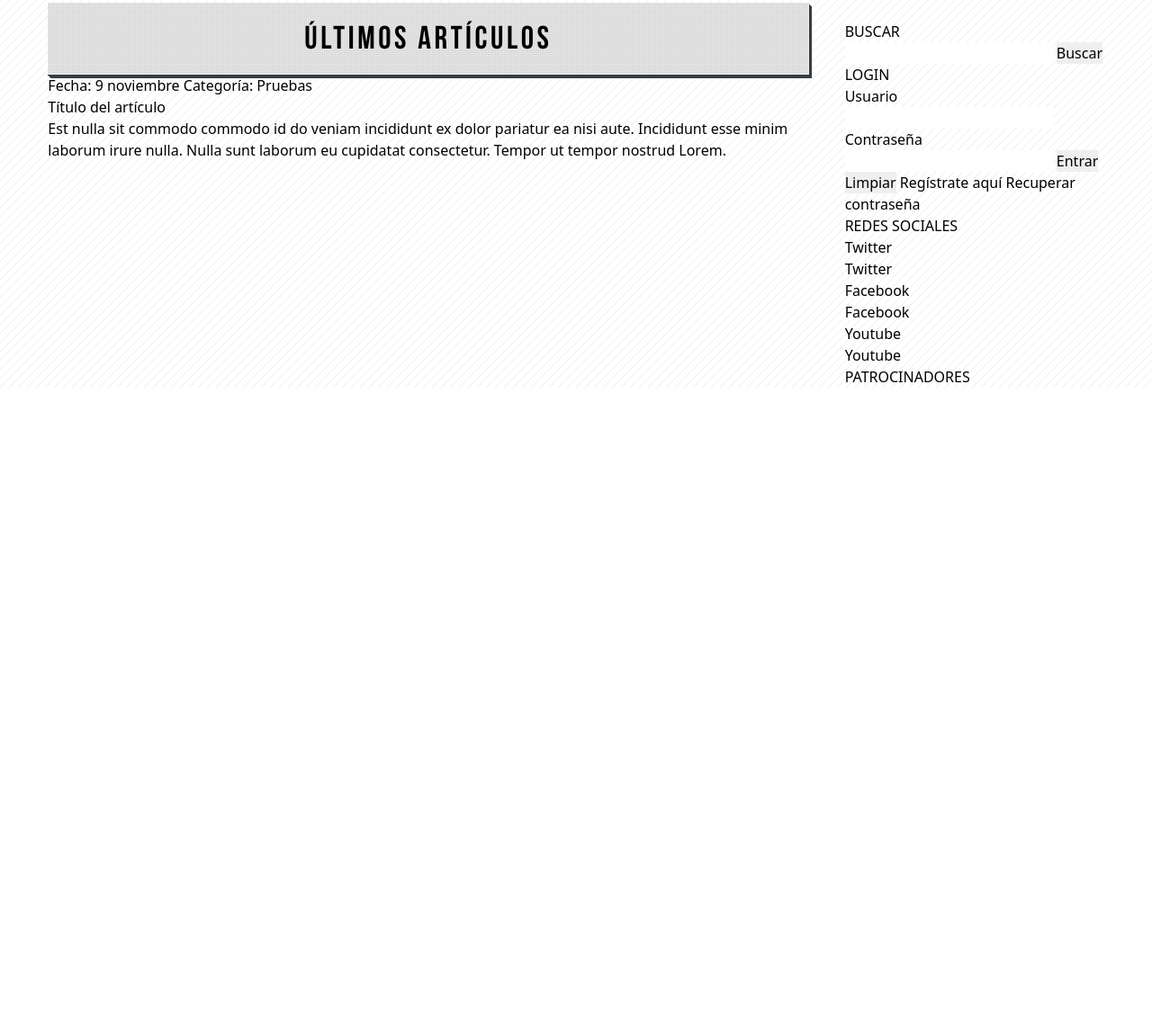
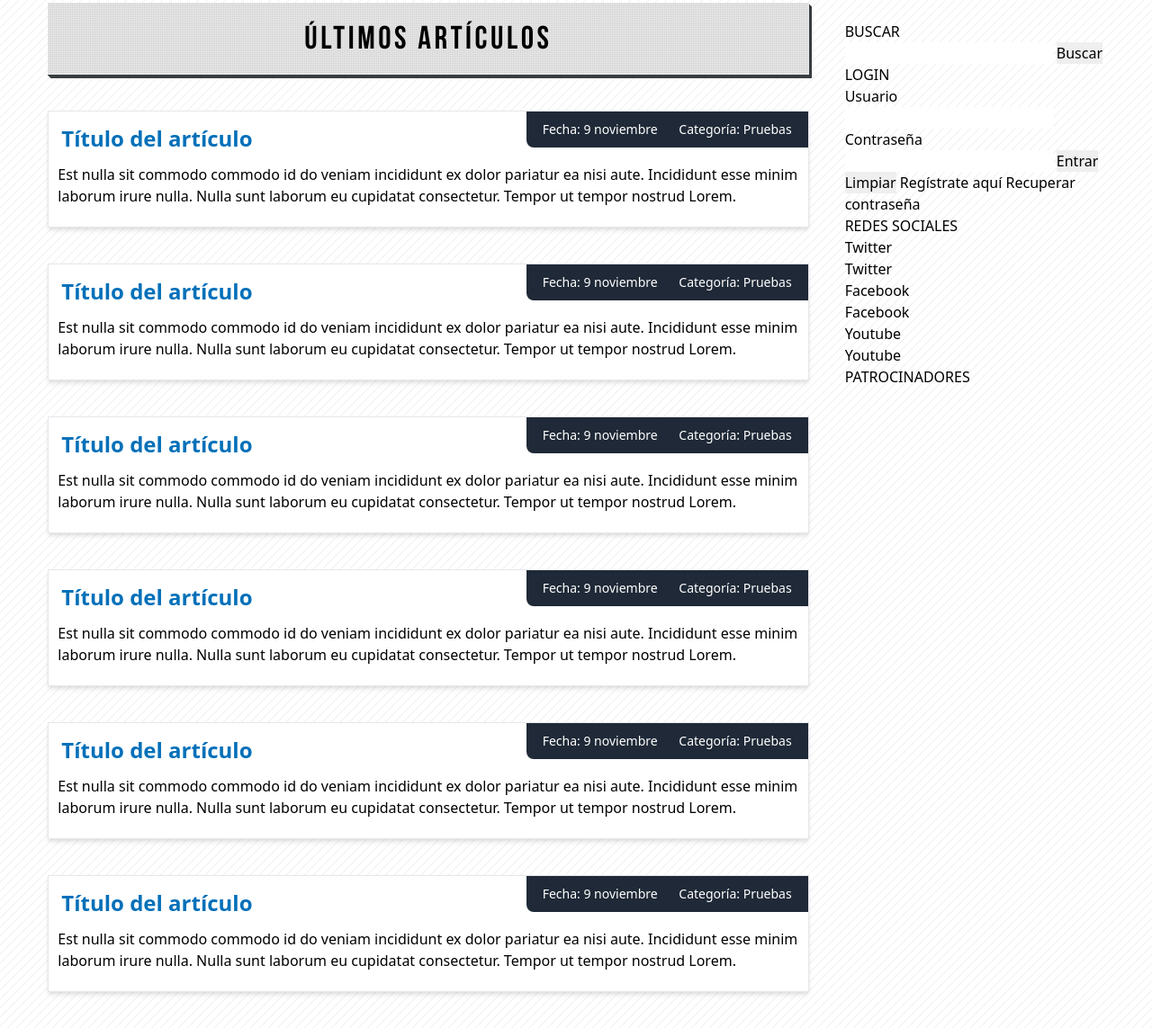
Before and after one commit to axSheru/curso-tailwind, a website: page index.html in a window 1280 px wide. Shown: the part 609-1752 px from the top of the page at 90% size. Before the commit the page ends 1040 px from the top, so only its background shows below. Drawn offline with nearby package versions, Linux system fonts and the light colour scheme; files that its build step writes are made by us from their sources.

Commit message:
FEAT: Se crean y se aplican estilos para la sección de artículos.

```diff
--- a/index.html
+++ b/index.html
@@ -227,17 +227,92 @@
         ">
             <h2 class="articles-header">Últimos artículos</h2>
 
-            <article>
-                <div>
+            <article class="article-item">
+                <div class="article-data">
                     <span>Fecha: 9 noviembre</span>
                     <span>Categoría: Pruebas</span>
                 </div>
 
-                <h4>
+                <h4 class="article-head">
                     <a href="#">Título del artículo</a>
                 </h4>
 
-                <p>
+                <p class="article-description">
+                    Est nulla sit commodo commodo id do veniam incididunt ex dolor pariatur ea nisi aute. Incididunt esse minim laborum irure nulla. Nulla sunt laborum eu cupidatat consectetur. Tempor ut tempor nostrud Lorem.
+                </p>
+            </article>
+
+            <article class="article-item">
+                <div class="article-data">
+                    <span>Fecha: 9 noviembre</span>
+                    <span>Categoría: Pruebas</span>
+                </div>
+
+                <h4 class="article-head">
+                    <a href="#">Título del artículo</a>
+                </h4>
+
+                <p class="article-description">
+                    Est nulla sit commodo commodo id do veniam incididunt ex dolor pariatur ea nisi aute. Incididunt esse minim laborum irure nulla. Nulla sunt laborum eu cupidatat consectetur. Tempor ut tempor nostrud Lorem.
+                </p>
+            </article>
+
+            <article class="article-item">
+                <div class="article-data">
+                    <span>Fecha: 9 noviembre</span>
+                    <span>Categoría: Pruebas</span>
+                </div>
+
+                <h4 class="article-head">
+                    <a href="#">Título del artículo</a>
+                </h4>
+
+                <p class="article-description">
+                    Est nulla sit commodo commodo id do veniam incididunt ex dolor pariatur ea nisi aute. Incididunt esse minim laborum irure nulla. Nulla sunt laborum eu cupidatat consectetur. Tempor ut tempor nostrud Lorem.
+                </p>
+            </article>
+
+            <article class="article-item">
+                <div class="article-data">
+                    <span>Fecha: 9 noviembre</span>
+                    <span>Categoría: Pruebas</span>
+                </div>
+
+                <h4 class="article-head">
+                    <a href="#">Título del artículo</a>
+                </h4>
+
+                <p class="article-description">
+                    Est nulla sit commodo commodo id do veniam incididunt ex dolor pariatur ea nisi aute. Incididunt esse minim laborum irure nulla. Nulla sunt laborum eu cupidatat consectetur. Tempor ut tempor nostrud Lorem.
+                </p>
+            </article>
+
+            <article class="article-item">
+                <div class="article-data">
+                    <span>Fecha: 9 noviembre</span>
+                    <span>Categoría: Pruebas</span>
+                </div>
+
+                <h4 class="article-head">
+                    <a href="#">Título del artículo</a>
+                </h4>
+
+                <p class="article-description">
+                    Est nulla sit commodo commodo id do veniam incididunt ex dolor pariatur ea nisi aute. Incididunt esse minim laborum irure nulla. Nulla sunt laborum eu cupidatat consectetur. Tempor ut tempor nostrud Lorem.
+                </p>
+            </article>
+
+            <article class="article-item">
+                <div class="article-data">
+                    <span>Fecha: 9 noviembre</span>
+                    <span>Categoría: Pruebas</span>
+                </div>
+
+                <h4 class="article-head">
+                    <a href="#">Título del artículo</a>
+                </h4>
+
+                <p class="article-description">
                     Est nulla sit commodo commodo id do veniam incididunt ex dolor pariatur ea nisi aute. Incididunt esse minim laborum irure nulla. Nulla sunt laborum eu cupidatat consectetur. Tempor ut tempor nostrud Lorem.
                 </p>
             </article>
--- a/src/styles.css
+++ b/src/styles.css
@@ -174,4 +174,64 @@
       ;
     }
 
+    .article-item {
+      @apply
+        w-full
+        h-auto
+        border
+        border-gray-200
+        m-10
+        mx-auto
+        p-2.5
+        bg-white
+        text-black
+        shadow-md
+      ;
+    }
+
+    .article-data {
+      @apply
+        float-right
+        bg-gray-800
+        text-white
+        h-10
+        leading-6
+        p-2
+        -m-2.5
+        text-sm
+        rounded-bl-lg
+      ;
+    }
+
+    .article-data span {
+      @apply m-2.5;
+    }
+
+    .article-head {
+      @apply
+        block
+        text-2xl
+        m-1
+      ;
+    }
+
+    .article-head a {
+      @apply
+        font-semibold
+        text-azul-oscuro
+        hover:underline
+      ;
+    }
+
+    .article-description {
+      @apply
+        block
+        mt-3
+        mb-3
+        text-base
+        font-sans
+        font-normal
+      ;
+    }
+
 }
```
